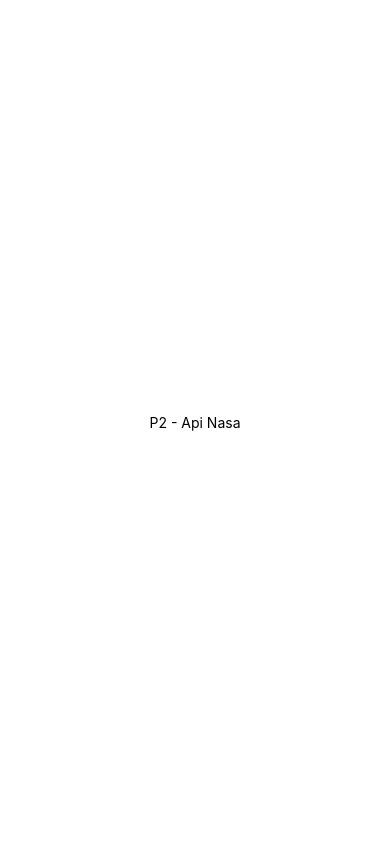
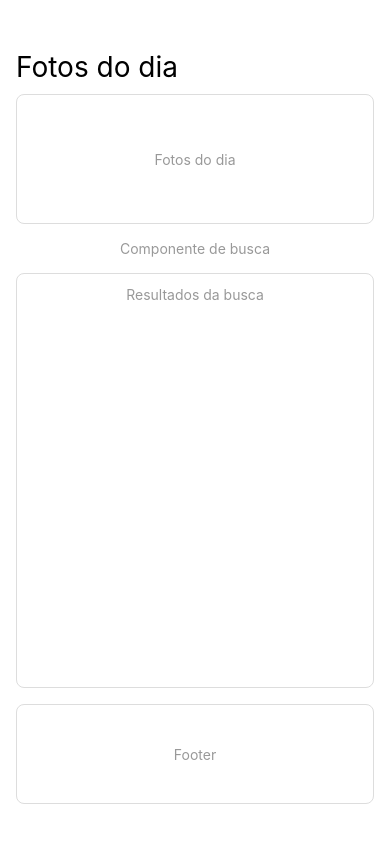
Before and after one commit to Vinicius382/P2_PDM_Nasa, a React Native app in the folder frontend/: screen / in a window 390 px wide. Built offline with nearby package versions, Linux system fonts and the light colour scheme.

Commit message:
feat(p2): cria a estrutura visual do aplicativo

```diff
--- a/frontend/App.tsx
+++ b/frontend/App.tsx
@@ -1,20 +1,93 @@
-import { StatusBar } from 'expo-status-bar';
-import { StyleSheet, Text, View } from 'react-native';
+import {
+  FlatList,
+  StyleSheet,
+  Text,
+  View,
+} from 'react-native';
+import { useState } from 'react'
+
+interface FotoDoDia {
+  date: string;
+  title: string;
+  url: string;
+}
+
+interface ResultadoBusca {
+  titulo: string;
+  descricao: string;
+  urlImagem: string;
+}
 
 export default function App() {
+  const [fotosDoDia, setFotosDoDia] = useState<FotoDoDia[]>([])
+  const [resultados, setResultados] = useState<ResultadoBusca[]>([])
+
   return (
     <View style={styles.container}>
-      <Text>P2 - Api Nasa</Text>
-      <StatusBar style="auto" />
+
+      <Text style={styles.titulo}>Fotos do dia</Text>
+      <View style={styles. fotosDoDiaContainer}>
+        <Text style={styles.placeholder}>Fotos do dia</Text>
+      </View>
+
+      <View style={styles.buscaContainer}>
+        <Text style={styles.placeholder}>Componente de busca</Text>
+      </View>
+
+      <View style={styles.resultadosContainer}>
+          <Text style={styles.placeholder}>Resultados da busca</Text>
+      </View>
+
+      <View style={styles.footer}>
+        <Text style={styles. placeholder}>Footer</Text>
+      </View>
     </View>
-  );
+  )
 }
 
 const styles = StyleSheet.create({
   container: {
     flex: 1,
     backgroundColor: '#fff',
+    paddingVertical: 40,
+    paddingHorizontal: 16,
+  },
+  titulo: {
+    fontSize: 28,
+    marginTop: 10,
+    marginBottom: 10,
+  },
+  fotosDoDiaContainer: {
+    height: 130,
+    borderWidth: 1,
+    borderColor: '#ddd',
+    borderRadius: 8,
+    justifyContent: 'center',
     alignItems: 'center',
+    paddingHorizontal: 8,
+  },
+  buscaContainer: {
+    marginTop: 16,
+  },
+  resultadosContainer: {
+    flex: 1,
+    marginTop: 16,
+    borderWidth: 1,
+    borderColor: '#ddd',
+    borderRadius: 8,
+    padding: 12,
+  },
+  footer: {
+    height: 100,
+    marginTop: 16,
+    borderWidth: 1,
+    borderColor: '#ddd',
+    borderRadius: 8,
     justifyContent: 'center',
+    alignItems: 'center',
+  },
+  placeholder: {
+    color: '#999',
+    textAlign: 'center',
   },
 });
```
